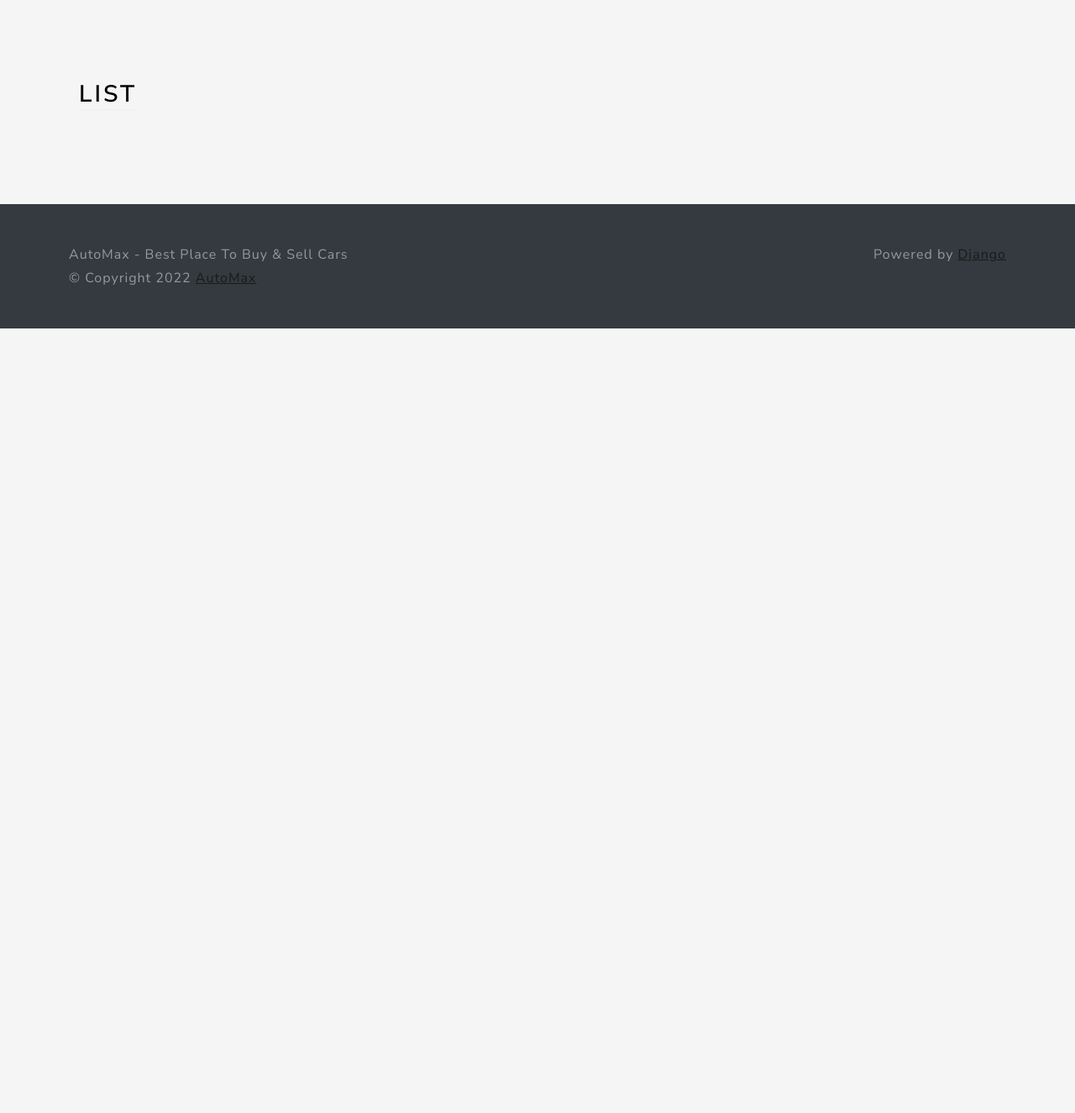
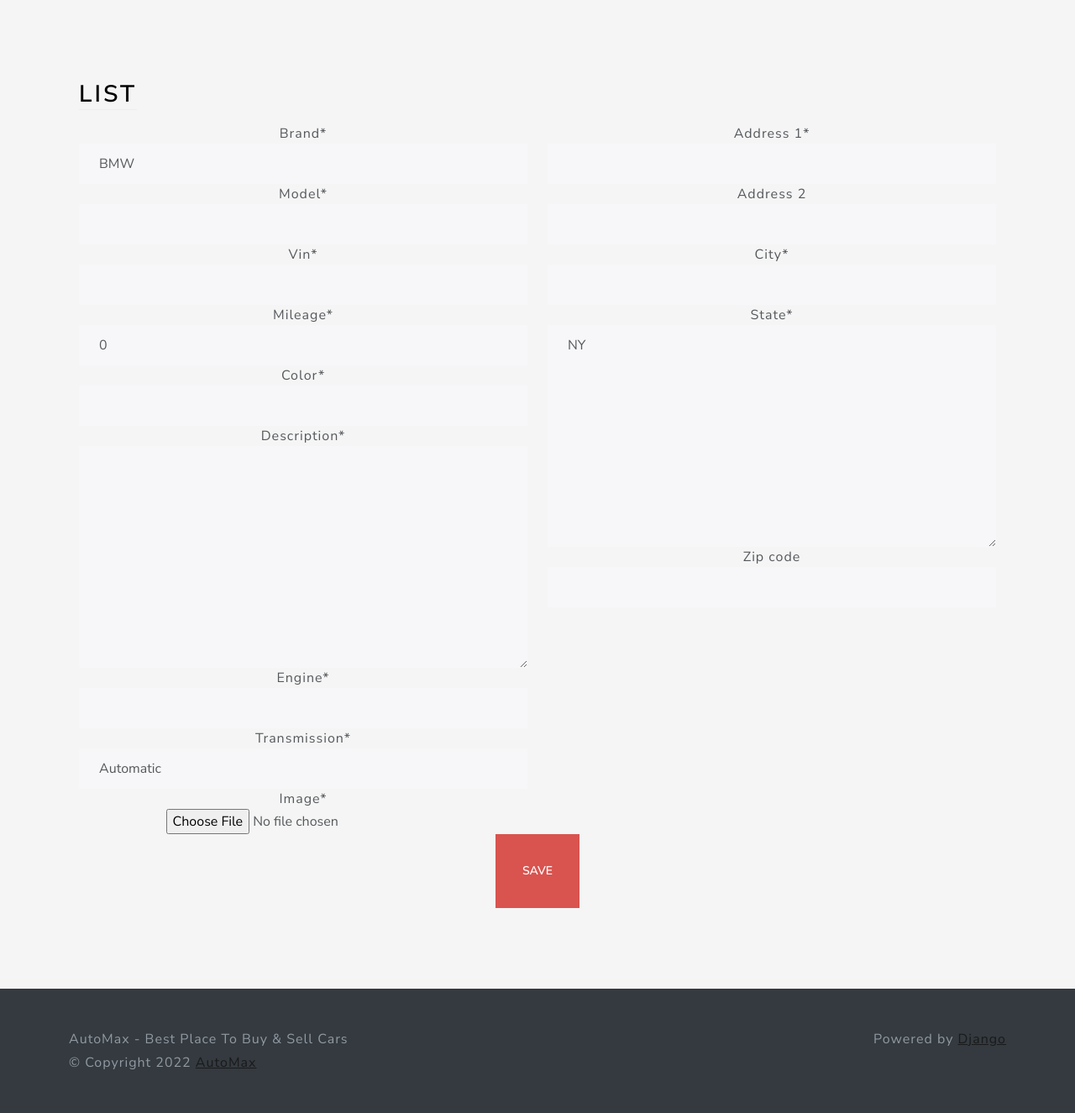
Before and after one commit to shinchri/automax, a Django app: page /list/ in a window 1280 px wide. Shown: the part 80-1405 px from the top of the page at 84% size. Before the commit the page ends 471 px from the top, so only its background shows below. Run offline with Django 4.2, Linux system fonts and the light colour scheme; the visitor is signed in with stand-in values (Sample User, id 1); some libraries are stand-ins or nearby versions.

Commit message:
feat: Create Django custom forms for listing and location

```diff
--- /dev/null
+++ b/main/forms.py
@@ -0,0 +1,10 @@
+from django import forms
+
+from .models import Listing
+
+class ListingForm(forms.ModelForm):
+  image = forms.ImageField() # required=False if you want
+
+  class Meta:
+    model = Listing
+    fields = ['brand', 'model', 'vin', 'mileage', 'color', 'description', 'engine', 'transmission', 'image']
--- a/main/templates/views/list.html
+++ b/main/templates/views/list.html
@@ -12,6 +12,18 @@
               </div>
           </div>
       </div>
+      <form action="" method="post" enctype="multipart/form-data"> <!-- enctype for image and stuff-->
+          {% csrf_token %}
+          <div class="row">
+              <div class="col-6">
+                  {{listing_form|crispy}}
+              </div>
+              <div class="col-6">
+                {{location_form|crispy}}
+            </div>
+          </div>
+          <button class="btn btn-lg btn-danger" type="submit">Save</button>
+      </form>
   </div>
 </div>
 {% endblock %}
--- a/main/views.py
+++ b/main/views.py
@@ -2,6 +2,8 @@
 from django.contrib.auth.decorators import login_required
 
 from .models import Listing
+from .forms import ListingForm
+from users.forms import LocationForm
 
 # Create your views here.
 def main_view(request):
@@ -20,5 +22,6 @@
   if request.method == 'POST':
     pass
   elif request.method == 'GET':
-    pass
-  return render(request, "views/list.html", {})
+    listing_form = ListingForm()
+    location_form = LocationForm()
+  return render(request, "views/list.html", {'listing_form': listing_form, 'location_form': location_form})
--- /dev/null
+++ b/users/forms.py
@@ -0,0 +1,13 @@
+from django import forms
+
+from .models import Location
+
+from localflavor.us.forms import USZipCodeField
+
+class LocationForm(forms.ModelForm):
+  address_1 = forms.CharField(required=True)
+  zip_code = USZipCodeField(required=True)
+
+  class Meta:
+    model = Location
+    fields = ['address_1', 'address_2', 'city', 'state', 'zip_code']
```
